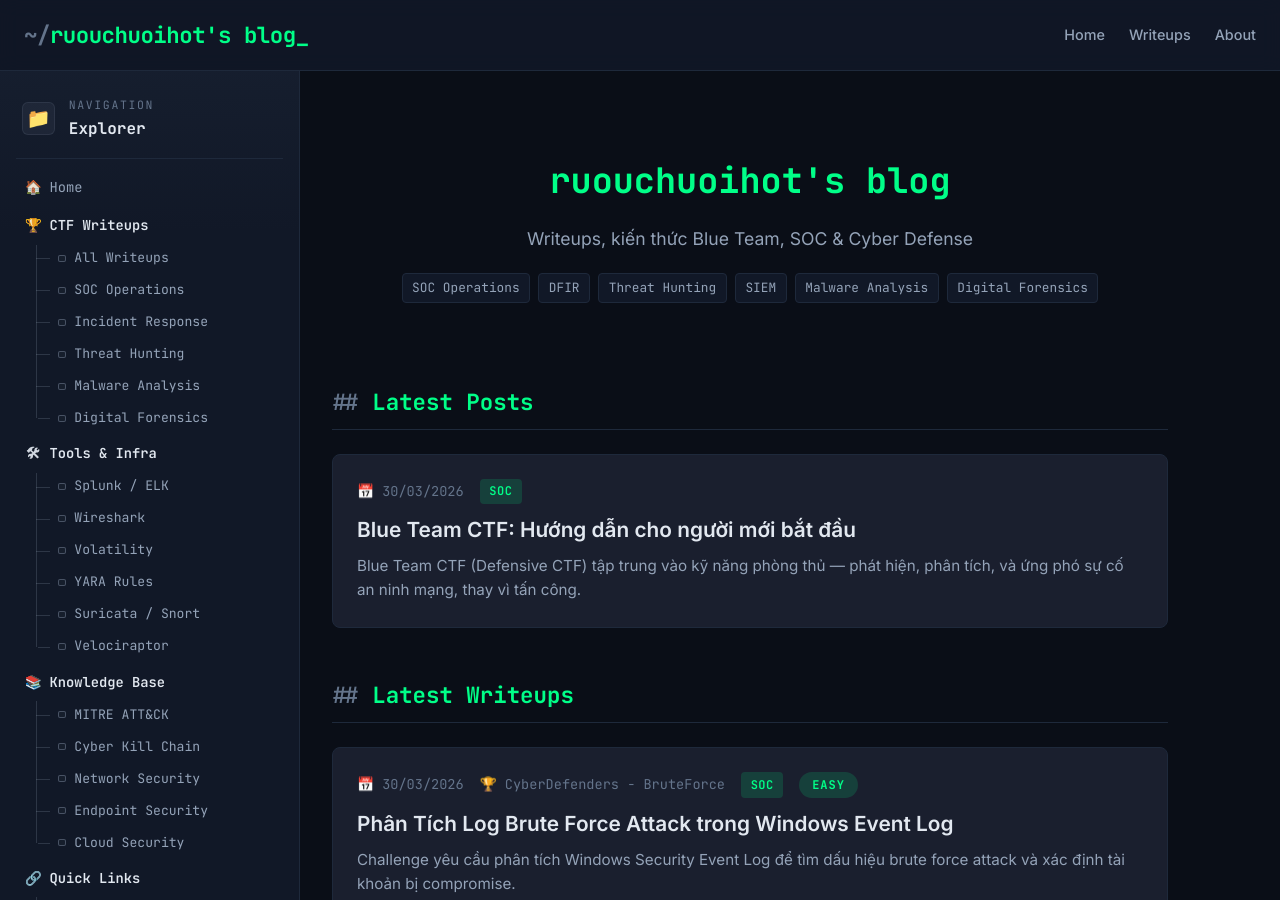
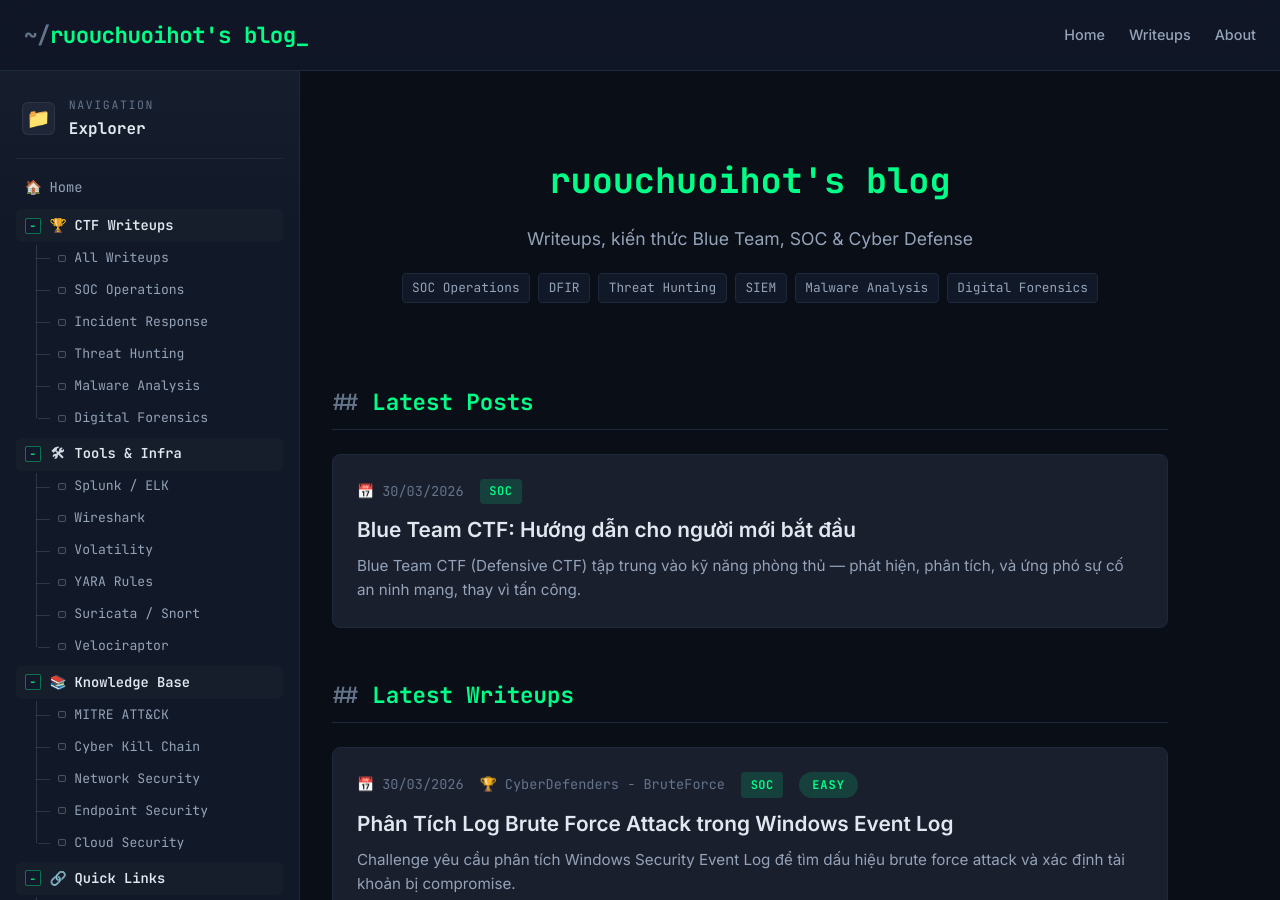
Before and after one commit to ruouchuoihot/ruouchuoihot.github.io, a Jekyll site: the page built from index.html, in a window 1280 px wide and 900 px high. Built offline with Jekyll 4.4.1, drawn with Linux system fonts in a browser that asks for light colours.

Commit message:
Add collapsible tree menu and trim README

```diff
--- a/_layouts/default.html
+++ b/_layouts/default.html
@@ -46,10 +46,11 @@
         </li>
 
         <li class="tree-node tree-node-branch">
-          <span class="tree-branch-label">
+          <details class="tree-group" open>
+            <summary class="tree-branch-label">
               <span class="tree-icon" aria-hidden="true">&#127942;</span>
               <span>CTF Writeups</span>
-          </span>
+            </summary>
             <ul class="tree-children">
               <li class="tree-node"><a class="tree-link" href="{{ '/writeups' | relative_url }}">All Writeups</a></li>
               <li class="tree-node"><a class="tree-link" href="#">SOC Operations</a></li>
@@ -58,13 +59,15 @@
               <li class="tree-node"><a class="tree-link" href="#">Malware Analysis</a></li>
               <li class="tree-node"><a class="tree-link" href="#">Digital Forensics</a></li>
             </ul>
+          </details>
         </li>
 
         <li class="tree-node tree-node-branch">
-          <span class="tree-branch-label">
+          <details class="tree-group" open>
+            <summary class="tree-branch-label">
               <span class="tree-icon" aria-hidden="true">&#128736;</span>
               <span>Tools &amp; Infra</span>
-          </span>
+            </summary>
             <ul class="tree-children">
               <li class="tree-node"><a class="tree-link" href="#">Splunk / ELK</a></li>
               <li class="tree-node"><a class="tree-link" href="#">Wireshark</a></li>
@@ -73,13 +76,15 @@
               <li class="tree-node"><a class="tree-link" href="#">Suricata / Snort</a></li>
               <li class="tree-node"><a class="tree-link" href="#">Velociraptor</a></li>
             </ul>
+          </details>
         </li>
 
         <li class="tree-node tree-node-branch">
-          <span class="tree-branch-label">
+          <details class="tree-group" open>
+            <summary class="tree-branch-label">
               <span class="tree-icon" aria-hidden="true">&#128218;</span>
               <span>Knowledge Base</span>
-          </span>
+            </summary>
             <ul class="tree-children">
               <li class="tree-node"><a class="tree-link" href="#">MITRE ATT&amp;CK</a></li>
               <li class="tree-node"><a class="tree-link" href="#">Cyber Kill Chain</a></li>
@@ -87,17 +92,20 @@
               <li class="tree-node"><a class="tree-link" href="#">Endpoint Security</a></li>
               <li class="tree-node"><a class="tree-link" href="#">Cloud Security</a></li>
             </ul>
+          </details>
         </li>
 
         <li class="tree-node tree-node-branch">
-          <span class="tree-branch-label">
+          <details class="tree-group" open>
+            <summary class="tree-branch-label">
               <span class="tree-icon" aria-hidden="true">&#128279;</span>
               <span>Quick Links</span>
-          </span>
+            </summary>
             <ul class="tree-children">
               <li class="tree-node"><a class="tree-link" href="https://github.com/{{ site.author.github }}" target="_blank" rel="noreferrer">GitHub</a></li>
               <li class="tree-node"><a class="tree-link" href="{{ '/about' | relative_url }}">About Me</a></li>
             </ul>
+          </details>
         </li>
       </ul>
     </aside>
--- a/assets/css/style.css
+++ b/assets/css/style.css
@@ -765,9 +765,50 @@ img {
   margin-top: 0.2rem;
 }
 
+.tree-group {
+  display: block;
+}
+
+.tree-group[open] > .tree-branch-label {
+  background: rgba(148, 163, 184, 0.04);
+}
+
 .tree-branch-label {
   color: var(--text-primary);
   font-weight: 600;
+  cursor: pointer;
+  list-style: none;
+  user-select: none;
+}
+
+.tree-branch-label::-webkit-details-marker {
+  display: none;
+}
+
+.tree-branch-label::before {
+  content: "+";
+  width: 1rem;
+  height: 1rem;
+  display: inline-flex;
+  align-items: center;
+  justify-content: center;
+  border: 1px solid rgba(148, 163, 184, 0.4);
+  border-radius: 2px;
+  color: var(--text-secondary);
+  font-size: 0.72rem;
+  line-height: 1;
+  background: rgba(15, 23, 42, 0.55);
+  flex: 0 0 auto;
+}
+
+.tree-group[open] > .tree-branch-label::before {
+  content: "-";
+  color: var(--accent);
+  border-color: rgba(0, 255, 136, 0.4);
+}
+
+.tree-group:not([open]) > .tree-children {
+  display: none;
 }
 
 .tree-icon {
```
Also changed, not shown: README.md. Lines whose indentation alone changed are shown as unchanged.
